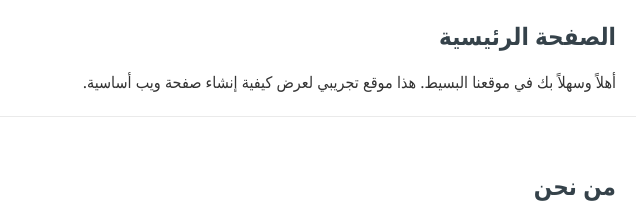
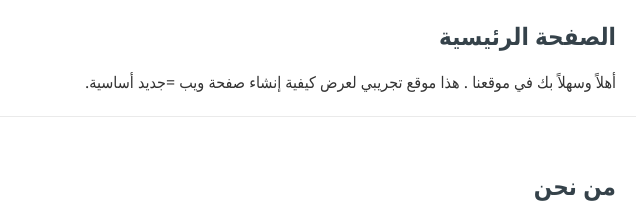
Before and after one commit to abdulmalik377/New-folder, a plain HTML site: page index.html in a window 1280 px wide. Shown: the part 190-407 px from the top of the page, 384-1024 px from the left. Drawn offline with Linux system fonts and the light colour scheme.

Commit message:
معدل

```diff
--- a/index.html
+++ b/index.html
@@ -21,7 +21,7 @@
     <main>
         <section id="home">
             <h2>الصفحة الرئيسية</h2>
-            <p>أهلاً وسهلاً بك في موقعنا البسيط. هذا موقع تجريبي لعرض كيفية إنشاء صفحة ويب أساسية.</p>
+            <p>أهلاً وسهلاً بك في موقعنا . هذا موقع تجريبي لعرض كيفية إنشاء صفحة ويب =جديد أساسية.</p>
         </section>
 
         <section id="about">
```
